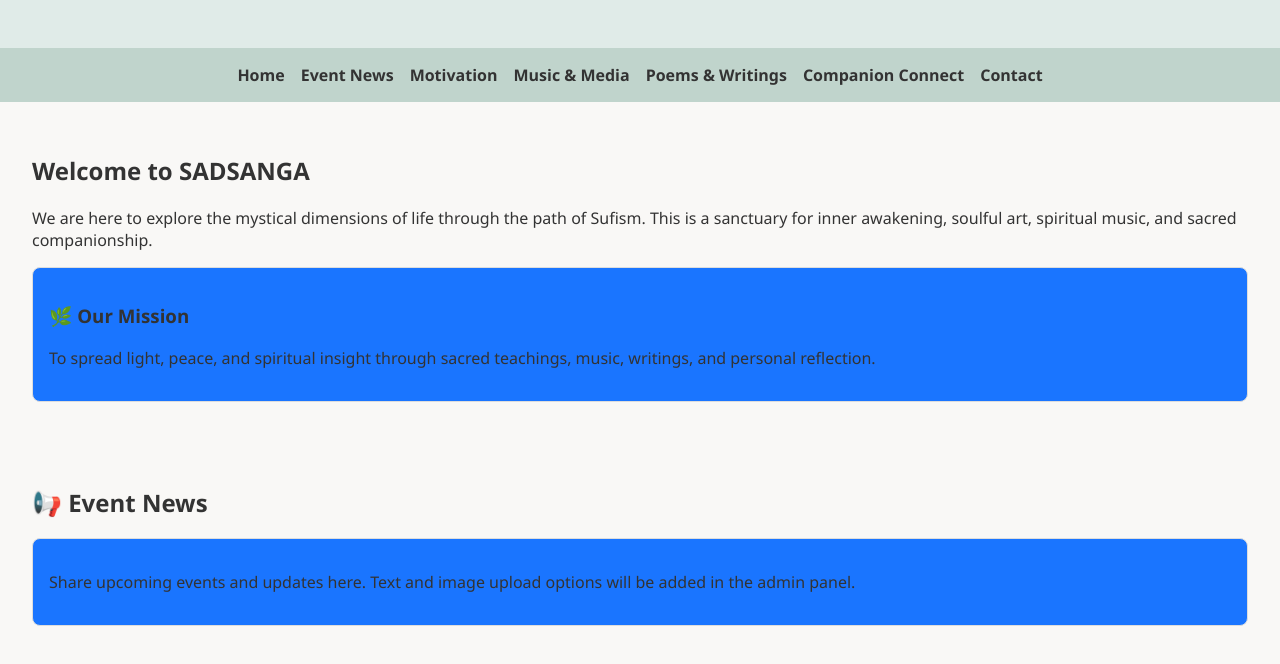
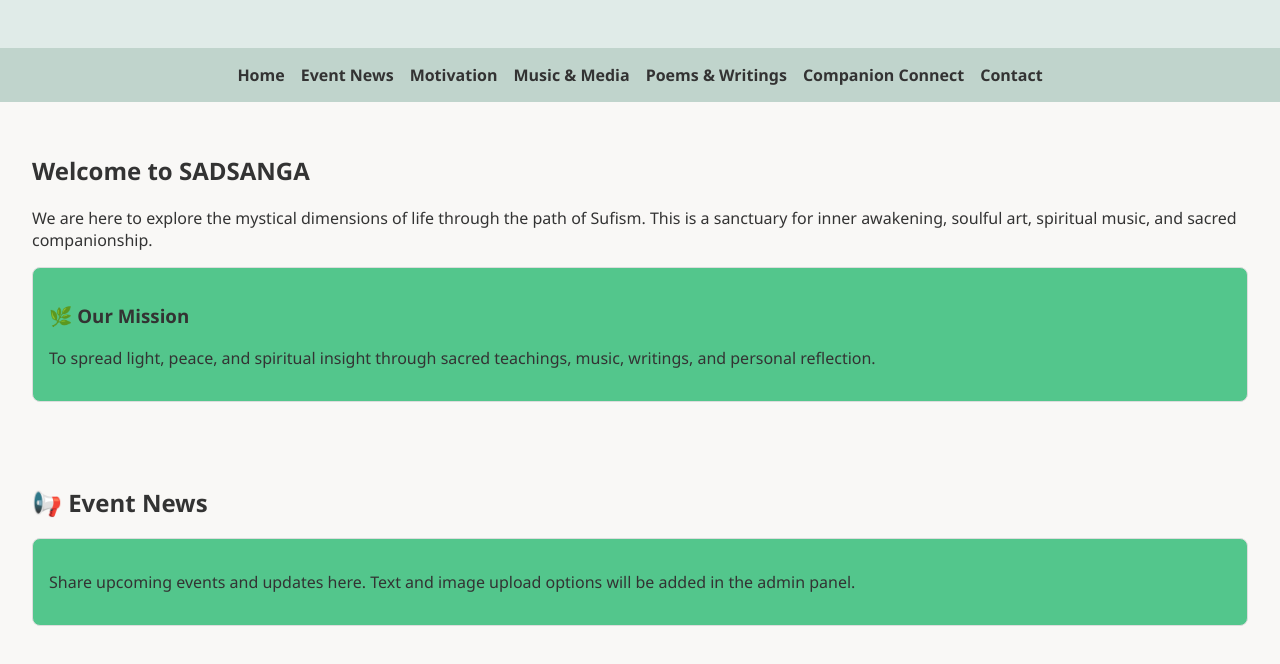
Before and after one commit to arfanhossain2010/SADSANGA, a plain HTML site: page index.html in a window 1280 px wide. Shown: the part 136-800 px from the top of the page. Drawn offline with Linux system fonts and the light colour scheme.

Commit message:
Update index.html

```diff
--- a/index.html
+++ b/index.html
@@ -49,7 +49,7 @@
       padding: 2rem;
     }
     .featured, .section-box {
-      background: #1a75ff;
+      background: #53c68c;
       border: 1px solid #ddd;
       padding: 1rem;
       border-radius: 8px;
```
